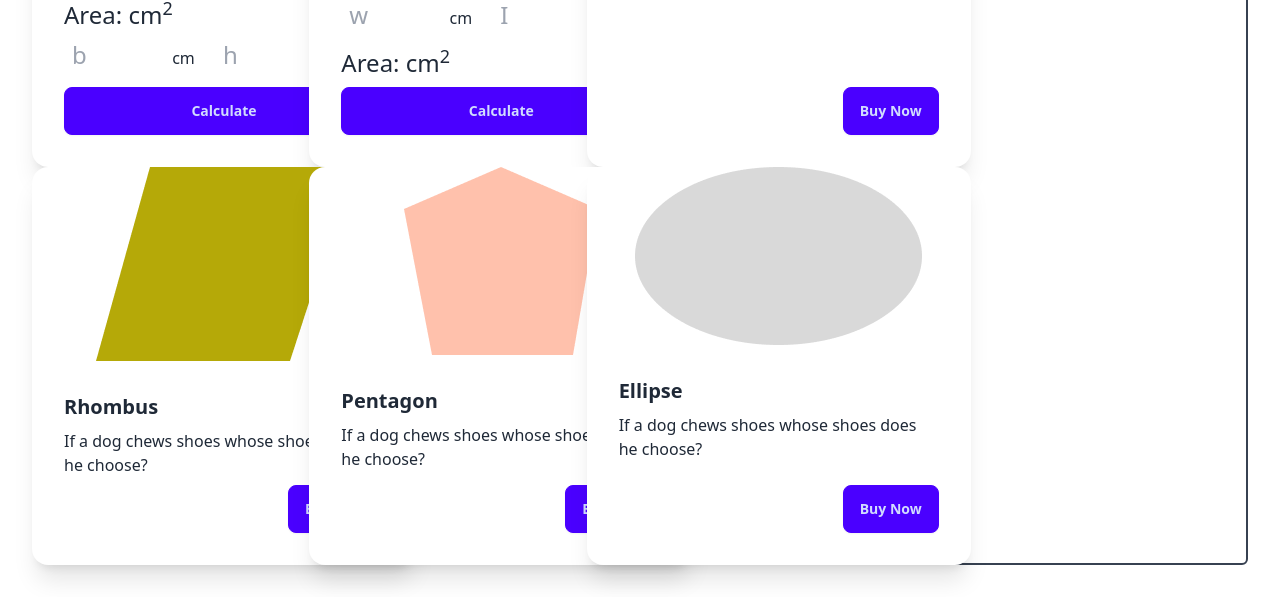
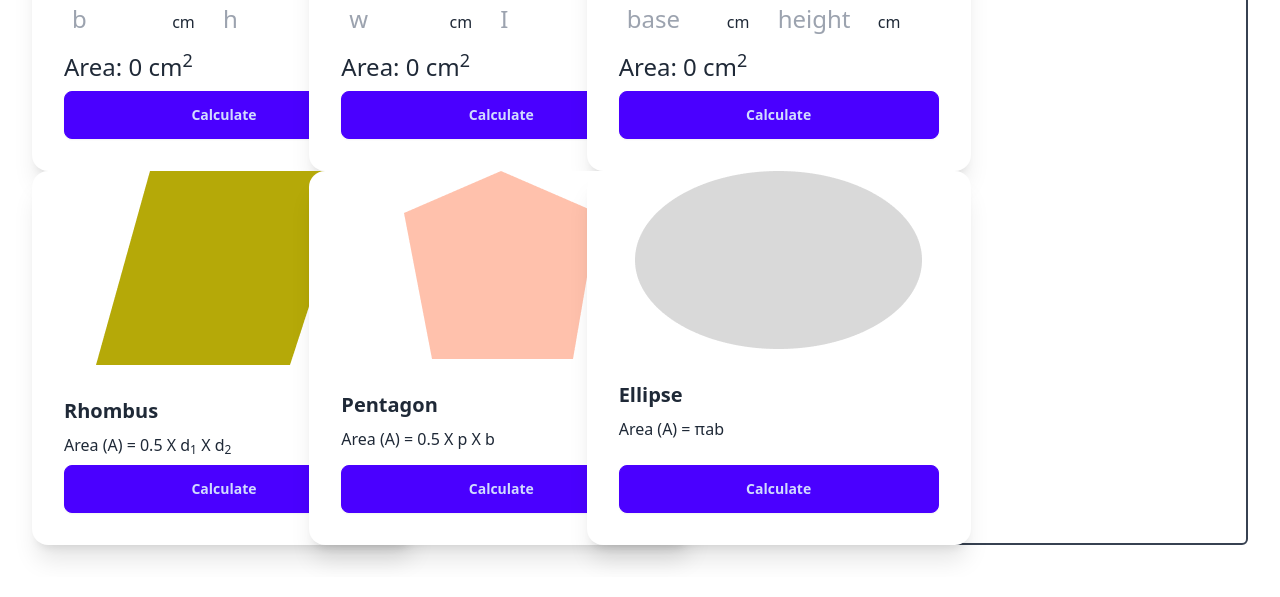
Before and after one commit to iRobinIslam/Geometry-Genius-Main, a plain HTML site: page index.html in a window 1280 px wide. Shown: the part 343-940 px from the top of the page. Drawn offline with nearby package versions, Linux system fonts and the light colour scheme.

Commit message:
added the parallelogram.js file

```diff
--- a/index.html
+++ b/index.html
@@ -23,13 +23,13 @@
             <h2 class="card-title">Triangle</h2>
             <p class="text-center text-3xl">Area: 0.5 X b X h</p>
             <div>
-              <div>
-                <p class="text-2xl">Area: <span id="triangle-area"></span> <span>cm<sup>2</sup></span></p>
-              </div>
             <input id="triangle-base" class="w-24 text-2xl p-2 rounded-sm" type="text" placeholder="b">
             <span class="mr-4 ml-2">cm</span>
             <input id="triangle-height" class="w-24 text-2xl p-2 rounded-sm" type="text" placeholder="h">
              <span>cm</span>
+            </div>
+            <div>
+            <p class="text-2xl">Area: <span id="triangle-area">0</span> <span>cm<sup>2</sup></span></p>
             </div>
             <div class="card-actions">
               <button onclick="calculateTriangleArea()" class="btn btn-primary w-full">Calculate</button>
@@ -49,7 +49,7 @@
               <span class="mr-4 ml-2">cm</span>
             </div>
             <div class="text-2xl">
-              Area: <span id="rectangle-area"></span> <span>cm<sup>2</sup></span>
+              Area: <span id="rectangle-area">0</span> <span>cm<sup>2</sup></span>
             </div>
             <div class="card-actions">
               <button onclick="calculateRectangleArea()" class="btn btn-primary w-full">Calculate</button>
@@ -61,9 +61,18 @@
           <figure><img src="images/parallelogram.png" alt="Shoes" /></figure>
           <div class="card-body">
             <h2 class="card-title">Parallelogram</h2>
-            <p>If a dog chews shoes whose shoes does he choose?</p>
-            <div class="card-actions justify-end">
-              <button class="btn btn-primary">Buy Now</button>
+            <p class="text-center text-2xl">Area (A) = b X h</p>
+            <div>
+              <input id="parallelogram-base" class="w-24 text-2xl p-2 rounded-sm" type="text" placeholder="base">
+              <span class="mr-4 ml-2">cm</span>
+              <input id="parallelogram-height" class="w-24 text-2xl p-2 rounded-sm" type="text" placeholder="height">
+              <span class="mr-4 ml-2">cm</span>
+            </div>
+            <div class="text-2xl">
+              Area: <span class="parallelogram-area">0</span> <span>cm<sup>2</sup></span>
+            </div>
+            <div onclick="calculateParallelogramArea()" class="card-actions">
+              <button class="btn btn-primary w-full">Calculate</button>
             </div>
           </div>
         </div>
@@ -72,9 +81,9 @@
           <figure><img src="images/rhombus.png" alt="Shoes" /></figure>
           <div class="card-body">
             <h2 class="card-title">Rhombus</h2>
-            <p>If a dog chews shoes whose shoes does he choose?</p>
-            <div class="card-actions justify-end">
-              <button class="btn btn-primary">Buy Now</button>
+            <p>Area (A) = 0.5 X d<sub>1</sub> X d<sub>2</sub></p>
+            <div class="card-actions">
+              <button class="btn btn-primary w-full">Calculate</button>
             </div>
           </div>
         </div>
@@ -83,9 +92,9 @@
           <figure><img src="images/pentagon.png" alt="Shoes" /></figure>
           <div class="card-body">
             <h2 class="card-title">Pentagon</h2>
-            <p>If a dog chews shoes whose shoes does he choose?</p>
-            <div class="card-actions justify-end">
-              <button class="btn btn-primary">Buy Now</button>
+            <p>Area (A) = 0.5 X p X b</p>
+            <div class="card-actions">
+              <button class="btn btn-primary w-full">Calculate</button>
             </div>
           </div>
         </div>
@@ -94,9 +103,9 @@
           <figure><img src="images/ellipse.png" alt="Shoes" /></figure>
           <div class="card-body">
             <h2 class="card-title">Ellipse</h2>
-            <p>If a dog chews shoes whose shoes does he choose?</p>
-            <div class="card-actions justify-end">
-              <button class="btn btn-primary">Buy Now</button>
+            <p>Area (A) = πab</p>
+            <div class="card-actions">
+              <button class="btn btn-primary w-full">Calculate </button>
             </div>
           </div>
         </div>
@@ -109,5 +118,7 @@
   </main>
   <script src="scripts/triangle-calculate.js"></script>
   <script src="scripts/rectangle-calculate.js"></script>
+  <script src="scripts/parallelogram-calculate.js"></script>
+  <script src="scripts/pentagon-calculate.js"></script>
 </body>
 </html>
--- /dev/null
+++ b/scripts/parallelogram-calculate.js
@@ -0,0 +1,43 @@
+// function calculateParallelogramArea() {
+//   // get the base value
+//   const baseInput = document.getElementById('parallelogram-base');
+//   const baseText = baseInput.value;
+//   const base = parseFloat(baseText);
+//   // console.log(base);
+
+//   // get the height value
+//   const heightInput = document.getElementById('parallelogram-height');
+//   const heightText = heightInput.value;
+//   const height = parseFloat(heightText);
+//   // console.log(height);
+
+//   // calculate area
+//   const area = base * height;
+//   // console.log('area calculate is', area);
+//   // display area
+//   const parallelogramAreaSpan = document.getElementById('parallelogram-area');
+//   parallelogramAreaSpan.innerText = area;
+// }
+
+function calculateParallelogramArea() {
+  const base = getInputValueById('parallelogram-base');
+  console.log(base);
+  const height = getInputValueById('parallelogram-height');
+  console.log(height);
+
+  const area = base * height;
+  setInnerTextById('parallelogram-area', area);
+}
+
+function getInputValueById(inputFieldId) {
+  const inputField = document.getElementById(inputFieldId);
+  const inputValueText = inputField.value;
+  const inputValue = parseFloat(inputValueText);
+  // console.log(inputValue);
+  return inputValue;
+}
+
+function setInnerTextById(elementId, area) {
+  const element = document.getElementById(elementId);
+  element.innerText = area;
+}
```
Also changed, not shown: scripts/pentagon-calculate.js (added).
